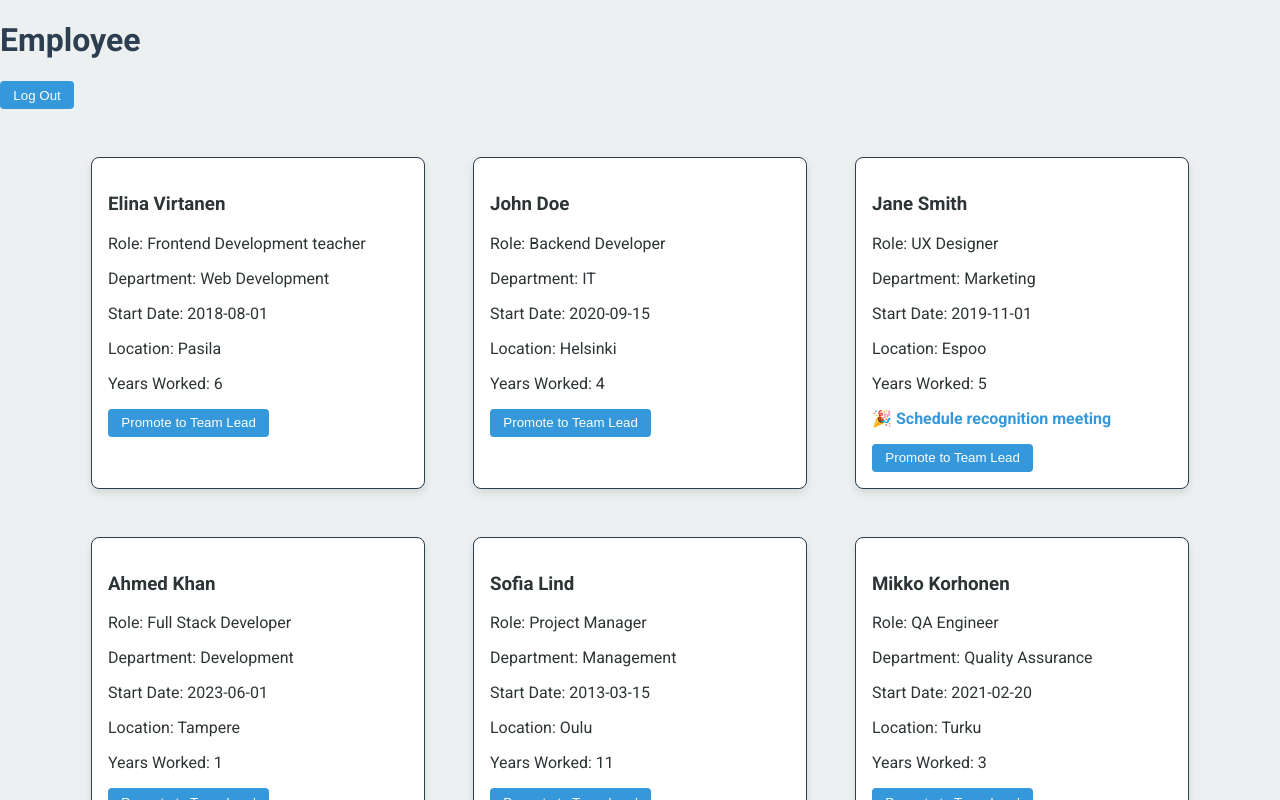
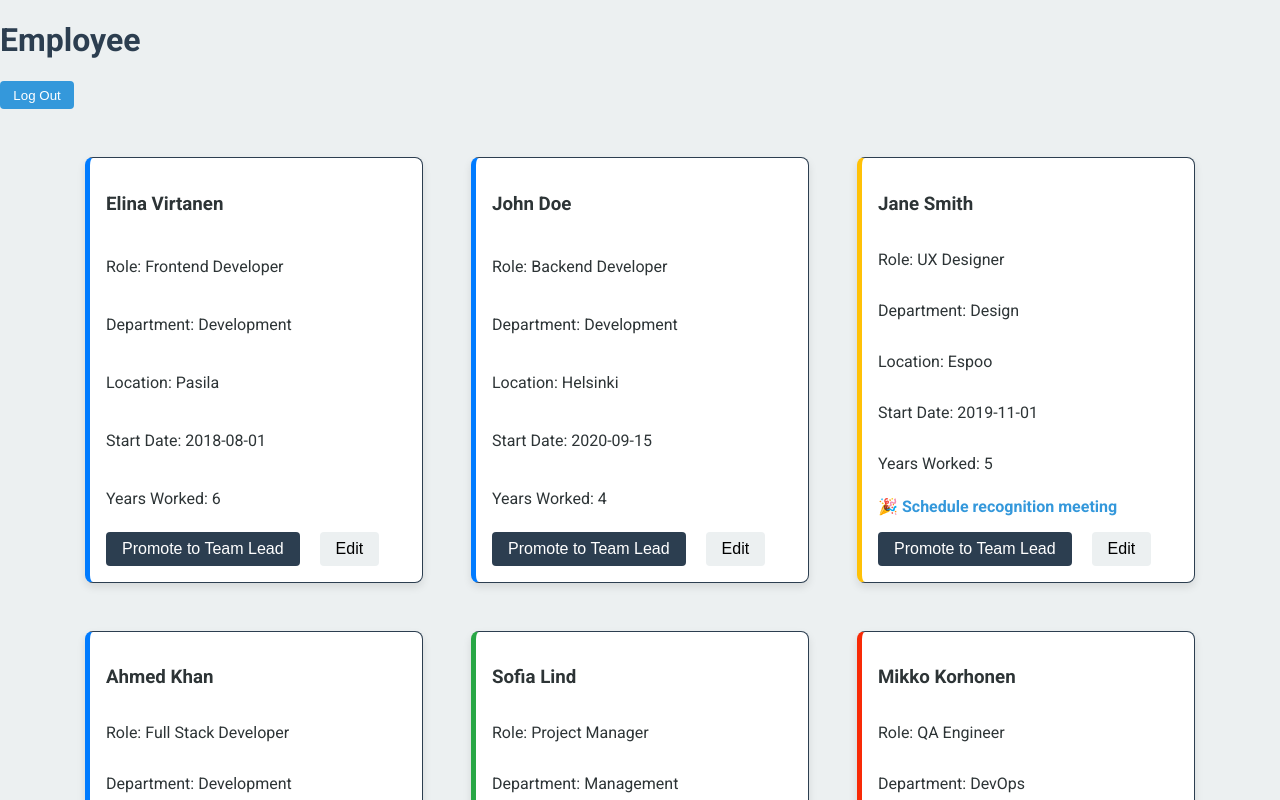
Before and after one commit to plabon013/Hr-App, a React (Vite) app: page / in a window 1280 px wide. Both pictures are taken after a click on the button "Log In". Shown: the top 800 px of the page. Built offline with nearby package versions, Linux system fonts and the light colour scheme.

Commit message:
Add: edit functionality, button component, dynamic styling

```diff
--- a/index.html
+++ b/index.html
@@ -2,6 +2,7 @@
 <html lang="en">
   <head>
     <meta charset="UTF-8" />
+    <link rel="icon" href="/public/favicon.ico" />
     <link
       href="https://fonts.googleapis.com/css2?family=Roboto:wght@400;700&display=swap"
       rel="stylesheet"
--- /dev/null
+++ b/src/components/Button/Button.css
@@ -0,0 +1,17 @@
+.btn {
+  padding: 0.5rem 1rem;
+  border: none;
+  border-radius: 4px;
+  font-size: 1rem;
+  cursor: pointer;
+}
+
+.btn.primary {
+  background-color: var(--primary-color);
+  color: white;
+}
+
+.btn.secondary {
+  background-color: var(--secondary-color);
+  color: black;
+}
--- /dev/null
+++ b/src/components/Button/Button.jsx
@@ -0,0 +1,11 @@
+import "./Button.css";
+
+const Button = ({ children, onClick, role = "primary" }) => {
+  return (
+    <button className={`btn ${role}`} onClick={onClick}>
+      {children}
+    </button>
+  );
+};
+
+export default Button;
--- a/src/components/EmployeeCard/EmployeeCard.css
+++ b/src/components/EmployeeCard/EmployeeCard.css
@@ -1,4 +1,7 @@
 .employee-card {
+  display: flex;
+  flex-direction: column;
+  justify-content: space-between;
   background-color: white;
   width: 300px;
   border: 1px solid var(--primary-color);
@@ -8,8 +11,37 @@
   box-shadow: 0 4px 8px rgba(0, 0, 0, 0.1);
 }
 
+.buttons {
+  display: flex;
+  gap: 20px;
+}
+
 .reminder {
   font-weight: bold;
   color: var(--accent-color);
   margin-top: 0.5em;
 }
+
+.employee-card.development {
+  border-left: 5px solid #007bff;
+}
+
+.employee-card.management {
+  border-left: 5px solid #28a745;
+}
+
+.employee-card.design {
+  border-left: 5px solid #ffc107;
+}
+
+.employee-card.devops {
+  border-left: 5px solid #f82a06;
+}
+
+.employee-card.research {
+  border-left: 5px solid #6f00ff;
+}
+
+.employee-card.hr {
+  border-left: 5px solid #00e1ff;
+}
--- a/src/components/EmployeeCard/EmployeeCard.jsx
+++ b/src/components/EmployeeCard/EmployeeCard.jsx
@@ -1,50 +1,122 @@
 import { useState } from "react";
 import "./EmployeeCard.css";
+import Button from "../Button/Button";
 
 const EmployeeCard = ({
   name,
   role: initialRole,
-  department,
+  department: initialDepartment,
   startDate,
-  location,
+  location: initialLocation,
 }) => {
+  // State for role, department, and location
   const [role, setRole] = useState(initialRole);
+  const [department, setDepartment] = useState(initialDepartment);
+  const [location, setLocation] = useState(initialLocation);
 
-  const promoteToTeamLead = () => {
-    setRole(role === "Team Lead" ? initialRole : "Team Lead");
+  // Editable states
+  const [isEditing, setIsEditing] = useState(false);
+  const [editedRole, setEditedRole] = useState(role);
+  const [editedDepartment, setEditedDepartment] = useState(department);
+  const [editedLocation, setEditedLocation] = useState(location);
+
+  // Toggle edit mode
+  const toggleEditMode = () => {
+    if (isEditing) {
+      // Save changes
+      setRole(editedRole);
+      setDepartment(editedDepartment);
+      setLocation(editedLocation);
+    } else {
+      // Reset edits to current values when entering edit mode
+      setEditedRole(role);
+      setEditedDepartment(department);
+      setEditedLocation(location);
+    }
+    setIsEditing((prev) => !prev);
   };
 
+  // Department class
+  const departmentClass = `employee-card ${
+    department ? department.toLowerCase().replace(/\s+/g, "-") : "general"
+  }`;
+
+  // Promote, Demote and Team Lead
+  const promoteToTeamLead = () => {
+    setRole((prevRole) =>
+      prevRole === "Team Lead" ? initialRole : "Team Lead"
+    );
+  };
+
+  // Calculate years worked
   const yearsWorked = () => {
     const start = new Date(startDate);
     const today = new Date();
     const diff = today - start;
-    return diff / (1000 * 60 * 60 * 24 * 365); // Years
+    return diff / (1000 * 60 * 60 * 24 * 365);
   };
 
   const roundedYearsWorked = Math.floor(yearsWorked());
 
+  // Probation or anniversary reminders
   const isProbation = yearsWorked() < 0.5;
   const isAnniversary = roundedYearsWorked > 0 && roundedYearsWorked % 5 === 0;
 
   return (
-    <div className="employee-card">
+    <div className={departmentClass}>
       <h3>
         {name} {role === "Team Lead" && <span>⭐</span>}
       </h3>
-      <p>Role: {role}</p>
-      <p>Department: {department}</p>
+      {isEditing ? (
+        <>
+          <label>
+            Role:{" "}
+            <input
+              type="text"
+              value={editedRole}
+              onChange={(e) => setEditedRole(e.target.value)}
+            />
+          </label>
+          <label>
+            Department:{" "}
+            <input
+              type="text"
+              value={editedDepartment}
+              onChange={(e) => setEditedDepartment(e.target.value)}
+            />
+          </label>
+          <label>
+            Location:{" "}
+            <input
+              type="text"
+              value={editedLocation}
+              onChange={(e) => setEditedLocation(e.target.value)}
+            />
+          </label>
+        </>
+      ) : (
+        <>
+          <p>Role: {role}</p>
+          <p>Department: {department}</p>
+          <p>Location: {location}</p>
+        </>
+      )}
       <p>Start Date: {startDate}</p>
-      <p>Location: {location}</p>
       <p>Years Worked: {roundedYearsWorked}</p>
       {isProbation && <p className="reminder">📋 Schedule probation review</p>}
       {isAnniversary && (
         <p className="reminder">🎉 Schedule recognition meeting</p>
       )}
-      <button onClick={promoteToTeamLead}>
-        {role === "Team Lead"
-          ? "Demote from Team Lead"
-          : "Promote to Team Lead"}
-      </button>
+      <div className="buttons">
+        <Button onClick={promoteToTeamLead} role="primary">
+          {role === "Team Lead"
+            ? "Demote from Team Lead"
+            : "Promote to Team Lead"}
+        </Button>
+        <Button onClick={toggleEditMode} role="secondary">
+          {isEditing ? "Save" : "Edit"}
+        </Button>
+      </div>
     </div>
   );
 };
--- a/src/data/employees.js
+++ b/src/data/employees.js
@@ -2,8 +2,8 @@ const employees = [
   {
     id: 1,
     name: "Elina Virtanen",
-    role: "Frontend Development teacher",
-    department: "Web Development",
+    role: "Frontend Developer",
+    department: "Development",
     startDate: "2018-08-01",
     location: "Pasila",
   },
@@ -11,7 +11,7 @@ const employees = [
     id: 2,
     name: "John Doe",
     role: "Backend Developer",
-    department: "IT",
+    department: "Development",
     startDate: "2020-09-15",
     location: "Helsinki",
   },
@@ -19,7 +19,7 @@ const employees = [
     id: 3,
     name: "Jane Smith",
     role: "UX Designer",
-    department: "Marketing",
+    department: "Design",
     startDate: "2019-11-01",
     location: "Espoo",
   },
@@ -43,7 +43,7 @@ const employees = [
     id: 6,
     name: "Mikko Korhonen",
     role: "QA Engineer",
-    department: "Quality Assurance",
+    department: "DevOps",
     startDate: "2021-02-20",
     location: "Turku",
   },
@@ -51,7 +51,7 @@ const employees = [
     id: 7,
     name: "Anna Niemi",
     role: "Data Scientist",
-    department: "Data Science",
+    department: "Research",
     startDate: "2012-07-10",
     location: "Kuopio",
   },
@@ -59,7 +59,7 @@ const employees = [
     id: 8,
     name: "William Brown",
     role: "DevOps Engineer",
-    department: "Infrastructure",
+    department: "DevOps",
     startDate: "2015-01-25",
     location: "Vantaa",
   },
@@ -67,7 +67,7 @@ const employees = [
     id: 9,
     name: "Emily Johnson",
     role: "HR Specialist",
-    department: "Human Resources",
+    department: "HR",
     startDate: "2022-04-15",
     location: "Lahti",
   },
@@ -75,7 +75,7 @@ const employees = [
     id: 10,
     name: "Oliver White",
     role: "Software Architect",
-    department: "Engineering",
+    department: "DevOps",
     startDate: "2017-09-10",
     location: "Rovaniemi",
   },
```
Also changed, not shown: eslint.config.js (+18 -17 lines), 2 other files (tests, documents, lock files or other folders).
